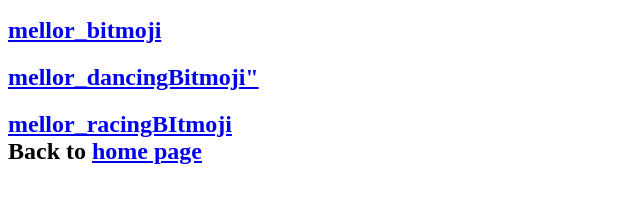
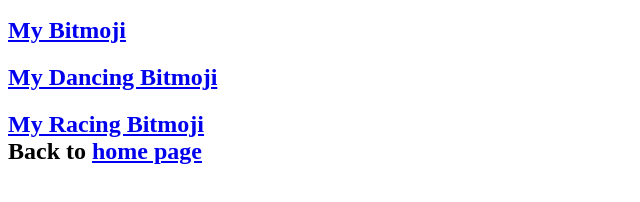
Before and after one commit to mmellor4/m-mellor, a plain HTML site: page javascripts.html in a window 1280 px wide. Shown: the part 66-268 px from the top of the page, without its empty margins (0-640 px from the left). Drawn offline with Linux system fonts and the light colour scheme.

Commit message:
Update javascripts.html

```diff
--- a/javascripts.html
+++ b/javascripts.html
@@ -27,12 +27,12 @@
 
 
 
-        <h2><a href= "https://www.khanacademy.org/computer-programming/mellor_bitmoji/4636363805392896">mellor_bitmoji</a> <br>
+        <h2><a href= "https://www.khanacademy.org/computer-programming/mellor_bitmoji/4636363805392896">My Bitmoji</a> <br>
 
 
-        <h2><a href="https://www.khanacademy.org/computer-programming/mellor_dancingbitmoji/4650748623945728">mellor_dancingBitmoji"</a> <br>
+        <h2><a href="https://www.khanacademy.org/computer-programming/mellor_dancingbitmoji/4650748623945728">My Dancing Bitmoji</a> <br>
 
-        <h2><a href="https://www.khanacademy.org/computer-programming/mellor_racingbitmoji/6173425897537536">mellor_racingBItmoji</a> <br>
+        <h2><a href="https://www.khanacademy.org/computer-programming/mellor_racingbitmoji/6173425897537536">My Racing Bitmoji</a> <br>
 
       Back to <a href="index.html"> home page </a>
 
```
